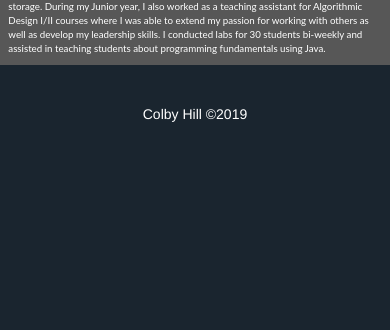
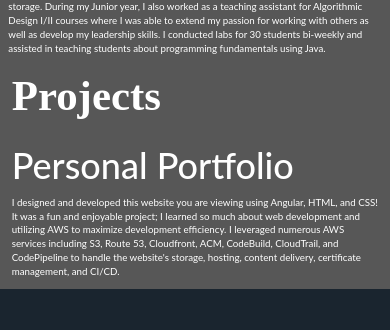
Before and after one commit to colbyhill21/PersonalWebsite, an Angular app: page /experience in a window 390 px wide. Shown: the part 1373-1703 px from the top of the page. Before the commit the page ends 1497 px from the top, so only its background shows below. Built offline with nearby package versions, Linux system fonts and the light colour scheme.

Commit message:
Added a projects section to the experience page. Ensured it looked as expected on mobile.

```diff
--- a/src/app/components/Experience/experience.component.html
+++ b/src/app/components/Experience/experience.component.html
@@ -59,3 +59,16 @@
         </div>
     </div>
 </div>
+<div class="row" style="margin: 0; font-family: Ubuntu; background-color: #575757; color: white" [ngStyle]="{'font-size': onDesktop ? '8vmin' : '11vmin', 'padding': onDesktop ? '0 5%' : '0 3%' }">
+    <strong>Projects</strong>
+    <ul style="overflow-wrap: break-word; font-size: 2.5vmin; font-family: lato; list-style: none; padding: 0">
+        <li>
+            <h1> Personal Portfolio</h1>
+            <p> I designed and developed this website you are viewing using Angular, HTML, and CSS!
+                It was a fun and enjoyable project; I learned so much about web development and utilizing AWS to maximize development efficiency.
+                I leveraged numerous AWS services including S3, Route 53, Cloudfront, ACM, CodeBuild, CloudTrail, and CodePipeline to handle the website's storage,
+                hosting, content delivery, certificate management, and CI/CD.
+            </p>
+        </li>
+    </ul>
+</div>
```
Also changed, not shown: src/app/components/Experience/experience.component.css (line endings or trailing spaces).
